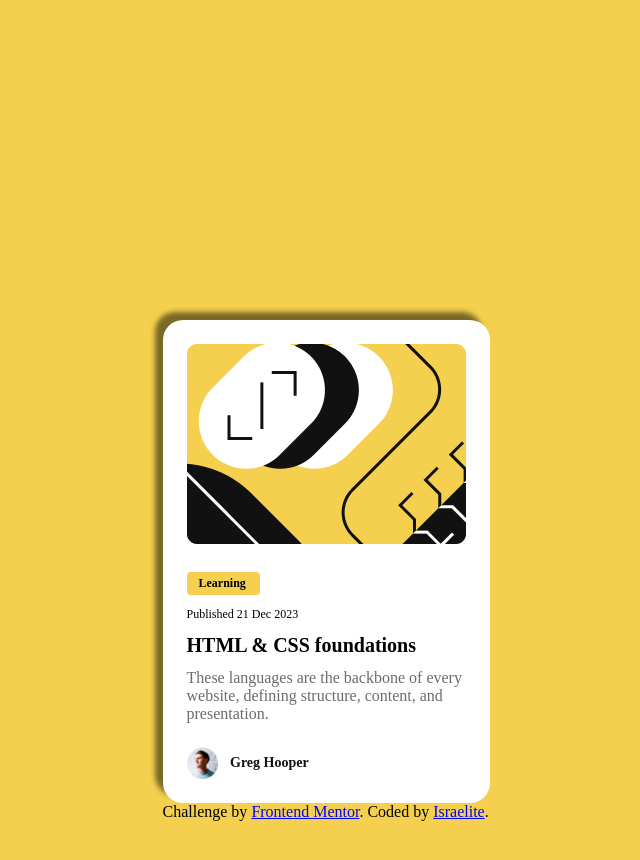
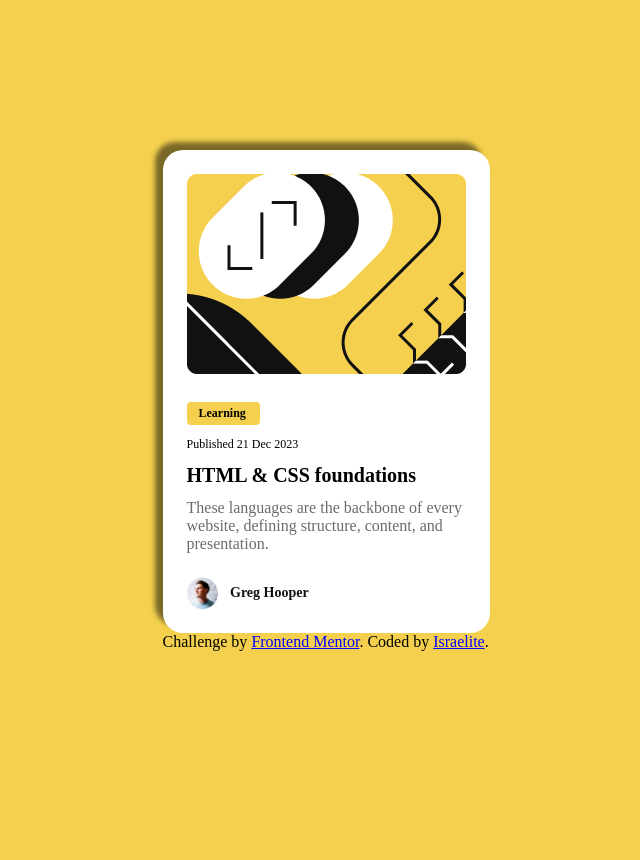
Before and after one commit to Israel-O-John/Blog-Page, a plain HTML site: page index.html in a window 1280 px wide. Shown: the whole page, without its empty margins (314-954 px from the left). After the commit the page ends 800 px from the top, so only its background shows below. Drawn offline with Linux system fonts and the light colour scheme.

Commit message:
made changes to css code

```diff
--- a/css/style.css
+++ b/css/style.css
@@ -5,22 +5,17 @@
     text-decoration: none;
 }
 
+
+
 body {
-    min-width: 375px;
-    width: 100%;
-    height: 812px;
     background-color: hsl(47, 88%, 63%);
+    display: flex;
+    flex-direction: column;
+    justify-content: center;
+    align-items: center;
+    min-height: 100vh;
 }
 
-main {
-    height: min-content;
-    width: min-content;
-    margin-left: auto;
-    margin-right: auto;
-    margin-top: 25%;
-
-
-}
 
 .container {
     max-width: 327px;
```
